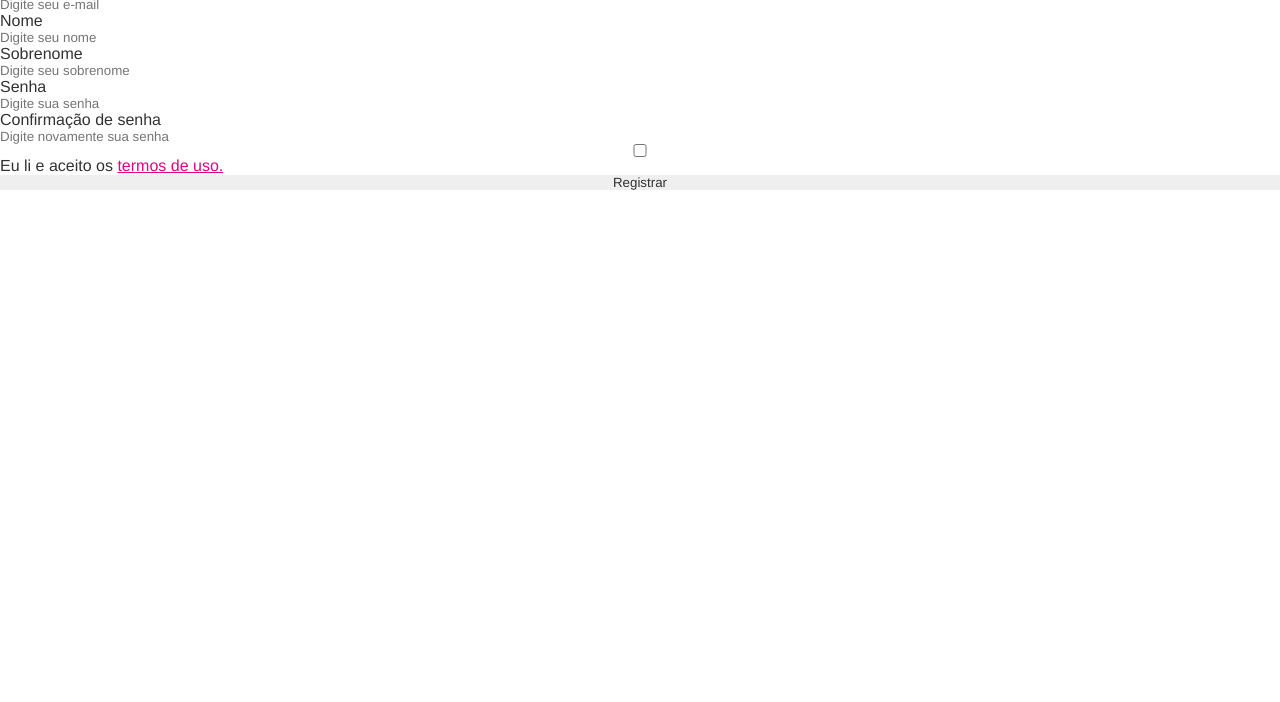
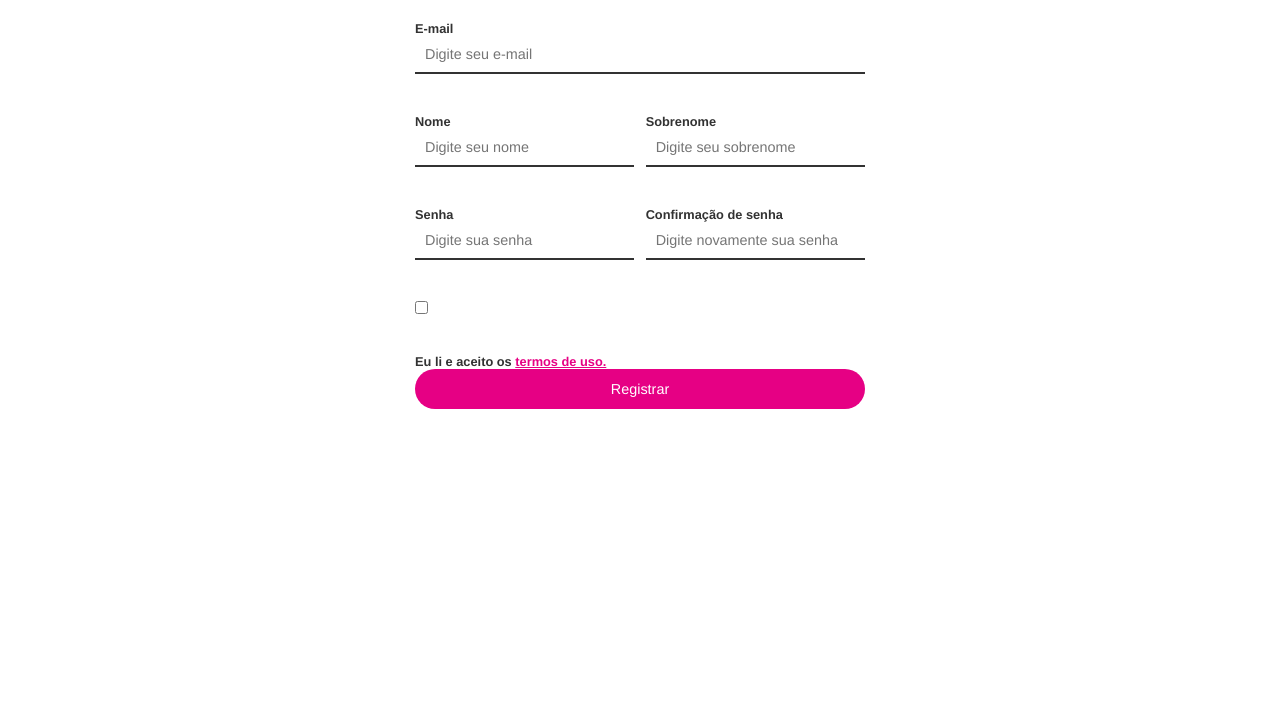
Before and after one commit to vavellar/tela-de-cadastro2, a plain HTML site: page index.html in a window 1280 px wide. Shown: the part 98-800 px from the top of the page. Drawn offline with Linux system fonts and the light colour scheme.

Commit message:
Update style.css

```diff
--- a/css/style.css
+++ b/css/style.css
@@ -26,3 +26,66 @@ a{
 body {
     padding-top: 5vh;
 }
+
+/*form*/
+#main-container {
+    width: 500px;
+    margin-left: auto;
+    margin-right: auto;
+    background-color: white;
+    border-radius: 10px;
+    padding: 25px;
+}
+
+#main-container h1 {
+    text-align: center;
+    margin-bottom: 25px;
+    font-size: 1.6rem;
+}
+
+form {
+    display: flex;
+    flex-wrap: wrap;
+    justify-content: space-between;
+}
+
+.full-box {
+    flex: 1 1 100%;
+    position: relative;
+}
+
+.half-box {
+    flex: 1 1 45%;
+    position: relative;
+}
+
+.spacing {
+    margin-right: 2.5%;
+}
+
+label {
+    font-weight: bold;
+    font-size: .8rem;
+}
+
+input {
+    border-bottom: 2px solid #323232;
+    padding: 10px;
+    font-size: .9rem;
+    margin-bottom: 40px;
+}
+
+input[type="submit"] {
+    background-color: #e60084;
+    color: #FFF;
+    border: none;
+    border-radius: 20px;
+    height: 40px;
+    cursor: pointer;
+
+}
+
+#agreement, #agreement-label {
+    display:inline-block;
+    width: auto;
+}
```
